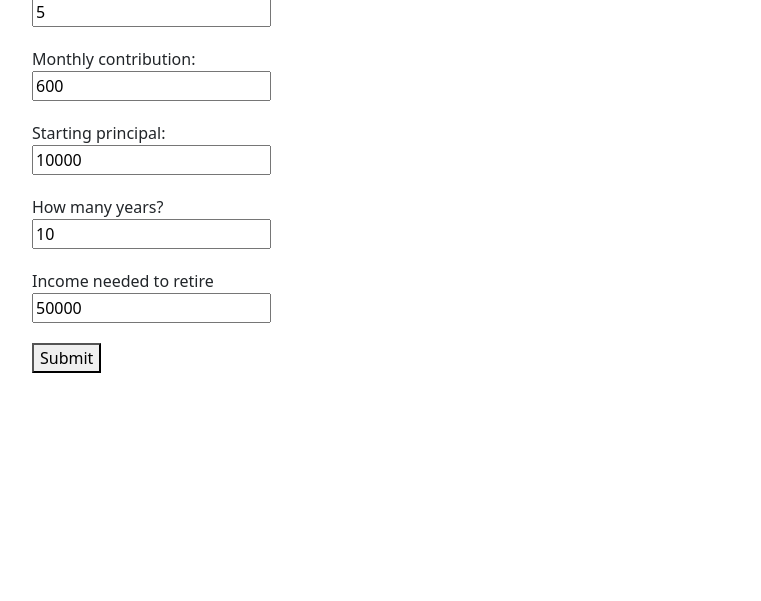
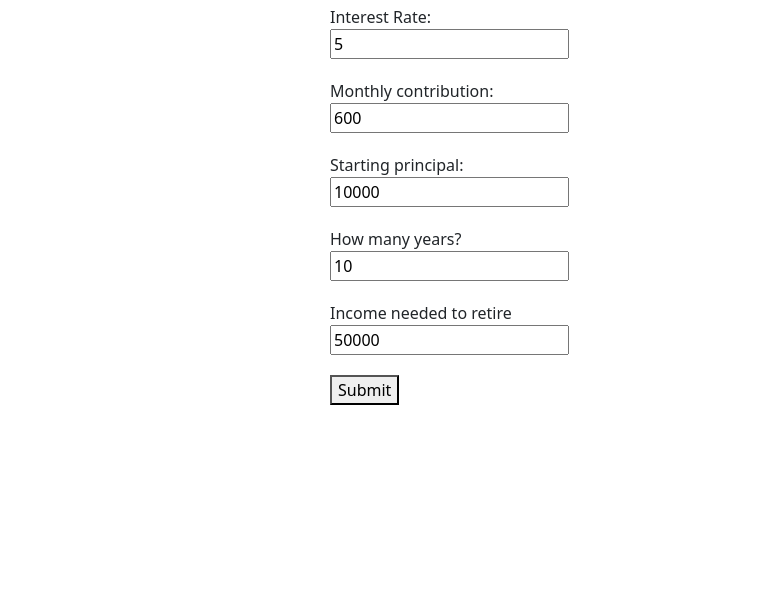
Before and after one commit to OzJasonGit/FINANCIAL-FREEDOM-CALCULATOR, a plain HTML site: page index.html in a window 1280 px wide. Shown: the part 199-800 px from the top of the page, without its empty margins (32-793 px from the left). Drawn offline with nearby package versions, Linux system fonts and the light colour scheme.

Commit message:
4th commit

```diff
--- a/index.css
+++ b/index.css
@@ -41,7 +41,6 @@ body {
     -webkit-justify-content: center;
     -ms-flex-pack: center;
     justify-content: center;
-
 }
 /*******************************************************************************************************************/
 
@@ -58,8 +57,33 @@ body {
     justify-content: center;
 
     grid-column-gap: 20px;
-    grid-template-areas: "APP_GRID";
     grid-template-columns: 1fr 2fr 1fr;
+    grid-template-areas: ". APP_GRID .";
+}
+/*******************************************************************************************************************/
+
+
+
+/*******************************************************************************************************************/
+#APP_GRID {
+
+    width: 100%;
+    height: auto;
+    display: grid;
+
+    grid-area: APP_GRID;
+    grid-row-gap: 20px;
+    grid-column-gap: 20px;
+    grid-template-columns: 1fr 2fr 2fr;
+    grid-template-rows: 60px auto auto auto auto auto auto auto 60px;
+    grid-template-areas: ". . ."
+                         "TITLE TITLE TITLE"
+                         "IR . ."
+                         "MC . ."
+                         "SP . ."
+                         "NOY. ."
+                         "INCTR . ."
+                         "SUBMIT . .";
 
 }
 /*******************************************************************************************************************/
@@ -67,28 +91,32 @@ body {
 
 
 /*******************************************************************************************************************/
-#APP_GRID {
-    width: 100%;
-    height: auto;
-    display: grid;
+#TITLE {
+    grid-area: TITLE;
+}
 
-    grid-area: "APP_GRID";
-    grid-row-gap: 20px;
-    grid-row: auto auto 500px ;
+#INTEREST_RATE {
+    grid-area: IR;
 }
-/*******************************************************************************************************************/
 
+#MONTHLY_CONTRIBUTION {
+    grid-area: MC;
+}
 
+#STARTING_PRINCIPLE {
+    grid-area: SP;
+}
 
-/*******************************************************************************************************************/
-#LABEL_GRID {
-    height: 40px;
-    grid-column-gap: 5px;
-    grid-template-areas: "BORDER-1 LINKEDIN GITHUB MEDIUM TWITTER INSTAGRAM BORDER-2";
-    -ms-grid-columns: 20px 5px 1fr 5px 1fr 5px 1fr 5px 1fr 5px 1fr 5px 20px;
-    grid-template-columns: 20px 1fr 1fr 1fr 1fr 1fr 20px;
-    -ms-grid-rows: auto;
-    grid-template-rows: auto;
+#NUMBER_OF_YEARS {
+    grid-area: NOY;
+}
+
+#INCOME_NEED_TO_RETIRE {
+    grid-area: INCTR;
+}
+
+#SUBMIT {
+    grid-area: SUBMIT;
 }
 /*******************************************************************************************************************/
 
--- a/index.html
+++ b/index.html
@@ -23,11 +23,11 @@
         <div id="APP_GRID">
 
 
-            <div class="HOLDER">
+            <div class="HOLDER" id="TITLE">
                 <h1>FINANCIAL FREEDOM CALCULATOR</h1>
             </div>
 
-            <div class="LABEL_GRID">
+            <div class="LABEL_GRID" id="INTEREST_RATE">
                 <div class="HOLDER">
                     <label for="IR">Interest Rate:</label>
                 </div>
@@ -36,7 +36,7 @@
                 </div>
             </div>
 
-            <div class="LABEL_GRID">
+            <div class="LABEL_GRID" id="MONTHLY_CONTRIBUTION">
                 <div class="HOLDER">
                     <label for="contribution">Monthly contribution:</label>
                 </div>
@@ -45,7 +45,7 @@
                 </div>
             </div>
 
-            <div class="LABEL_GRID">
+            <div class="LABEL_GRID" id="STARTING_PRINCIPLE">
                 <div class="HOLDER">
                     <label for="startingValue">Starting principal:</label>
                 </div>
@@ -54,7 +54,7 @@
                 </div>
             </div>
 
-            <div class="LABEL_GRID">
+            <div class="LABEL_GRID" id="NUMBER_OF_YEARS">
                 <div class="HOLDER">
                     <label for="limit">How many years?</label>
                 </div>
@@ -63,7 +63,7 @@
                 </div>
             </div>
 
-            <div class="LABEL_GRID">
+            <div class="LABEL_GRID" id="INCOME_NEED_TO_RETIRE">
                 <div class="HOLDER">
                     <label for="limit">Income needed to retire</label>
                 </div>
@@ -72,7 +72,7 @@
                 </div>
             </div>
 
-            <div class="LABEL_GRID">
+            <div class="LABEL_GRID" id="SUBMIT">
                 <div class="HOLDER">
                     <button class="BUTTON" id="SUBMIT_FORM">Submit</button>
                 </div>
```
